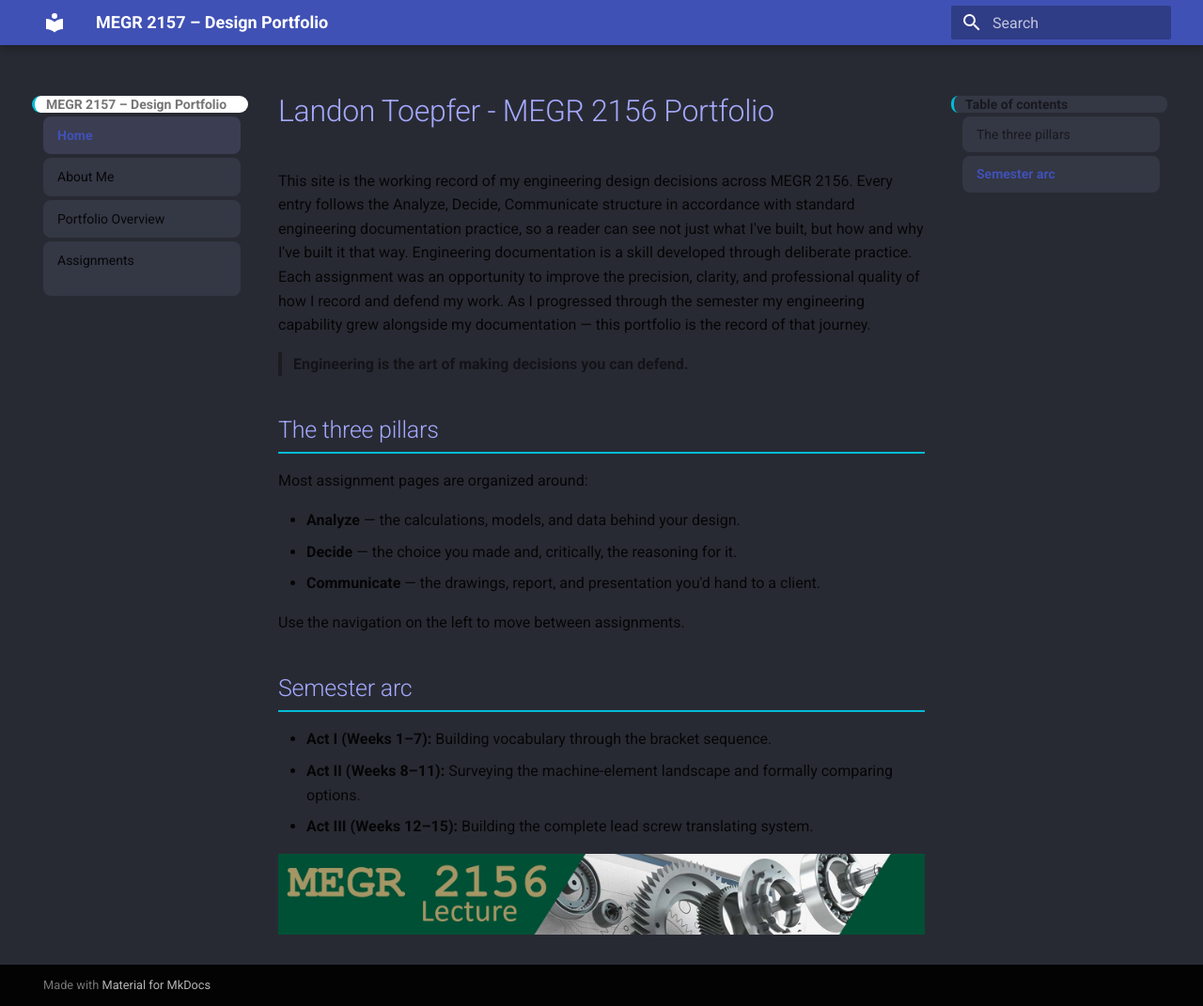
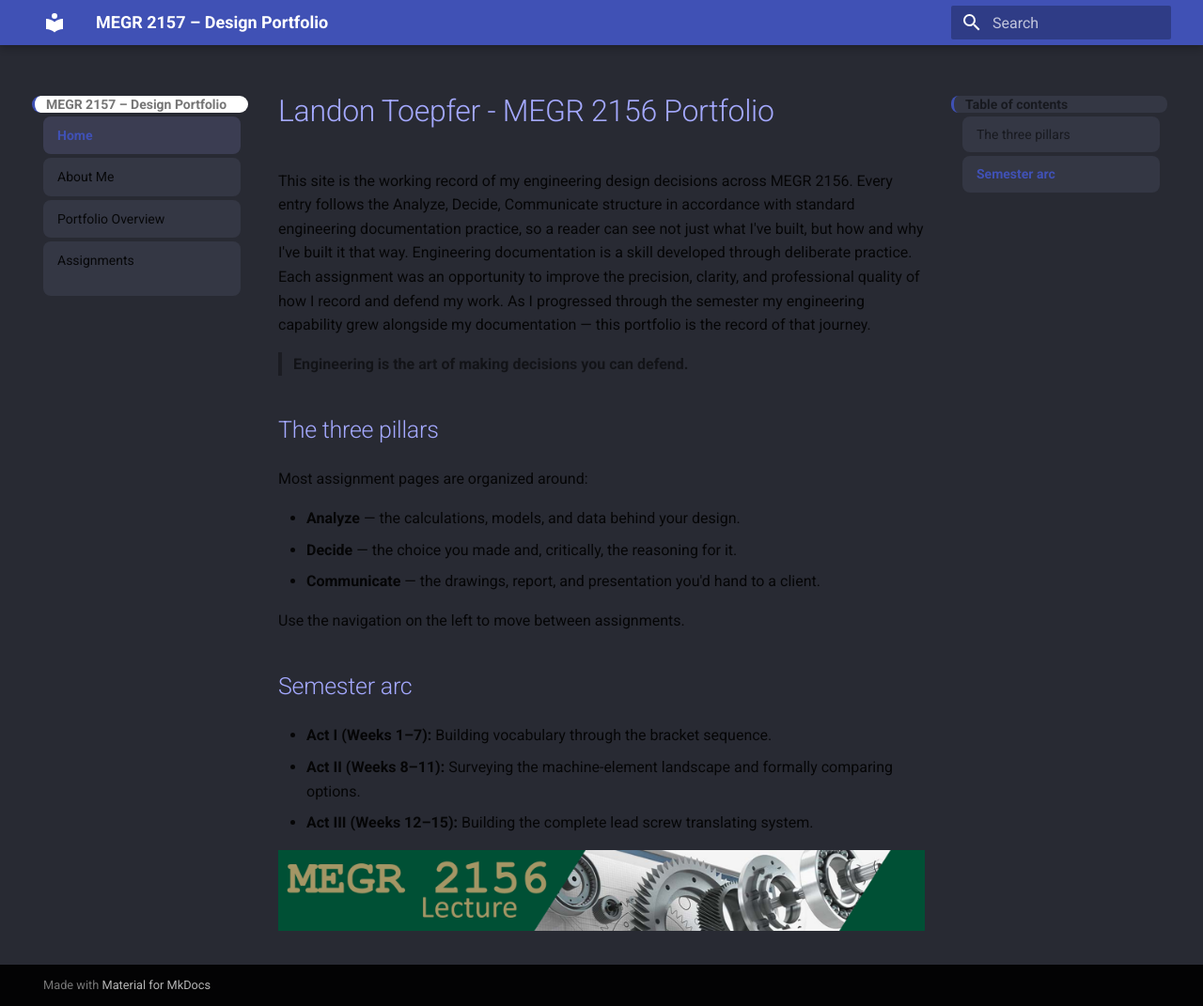
Before and after one commit to LandonToepfer/megr2157-portfolio, an MkDocs documentation site: the page built from docs/index.md, in a window 1280 px wide and 1071 px high. Shown: the whole window at 94% size. Built offline with MkDocs 1.6.1 and Material for MkDocs 9.7.7, drawn with Linux system fonts in a browser that asks for light colours.

Commit message:
Update extra.css

```diff
--- a/docs/stylesheets/extra.css
+++ b/docs/stylesheets/extra.css
@@ -1,7 +1,7 @@
 :root {
     --lavender: #a4a9ff;
     --indigo: #3f51b5;
-    --cyan: #00bcd4;
+
 
     --background: #282a33;
     --box-background: #343744;
@@ -40,7 +40,7 @@ body {
 }
 .md-nav__link:hover {
     background-color: var(--box-hover);
-    color: var(--cyan);
+    color: var(--indigo);
 }
 .md-nav__link--active {
     color: var(--lavender);
@@ -54,7 +54,7 @@ body {
 
     border-radius: 10px;
 
-    border-left: 3px solid var(--cyan);
+    border-left: 3px solid var(--indigo);
 }
 .md-sidebar--secondary .md-nav__title {
     box-shadow: none;
@@ -63,7 +63,7 @@ body {
 
     border-radius: 8px;
 
-    border-left: 3px solid var(--cyan);
+    border-left: 3px solid var(--indigo);
 }
 .md-sidebar--secondary .md-nav__link {
     background-color: var(--box-background);
@@ -76,16 +76,16 @@ body {
 }
 .md-sidebar--secondary .md-nav__link:hover {
     background-color: var(--box-hover);
-    color: var(--cyan);
+    color: var(--indigo);
 }
 .md-typeset a {
-    color: var(--cyan);
+    color: var(--indigo);
 }
 .md-typeset a:hover {
     color: var(--lavender);
 }
 .md-typeset pre {
-    border-left: 3px solid var(--cyan);
+    border-left: 3px solid var(--indigo);
 
     border-radius: 8px;
 
```
